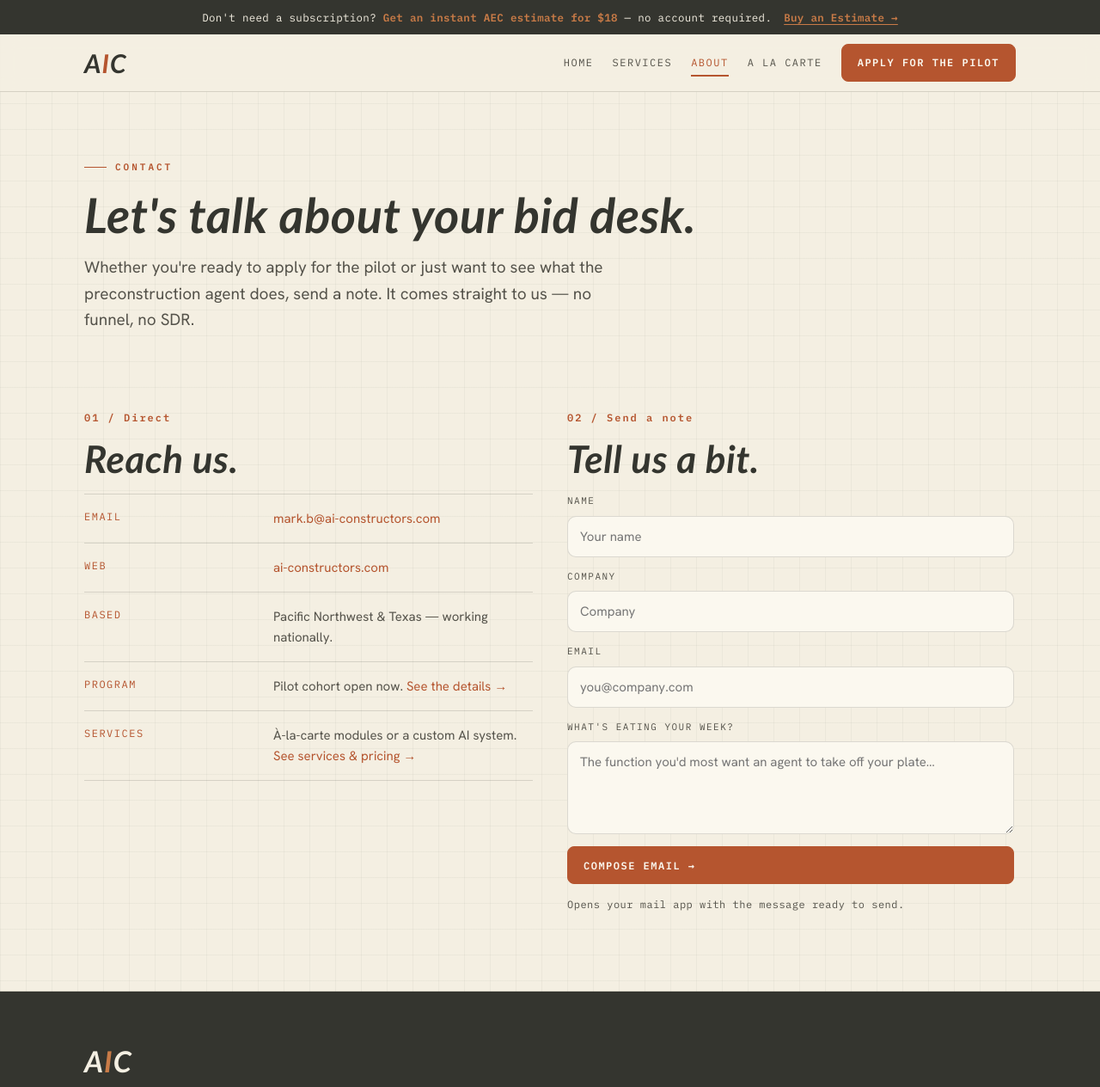
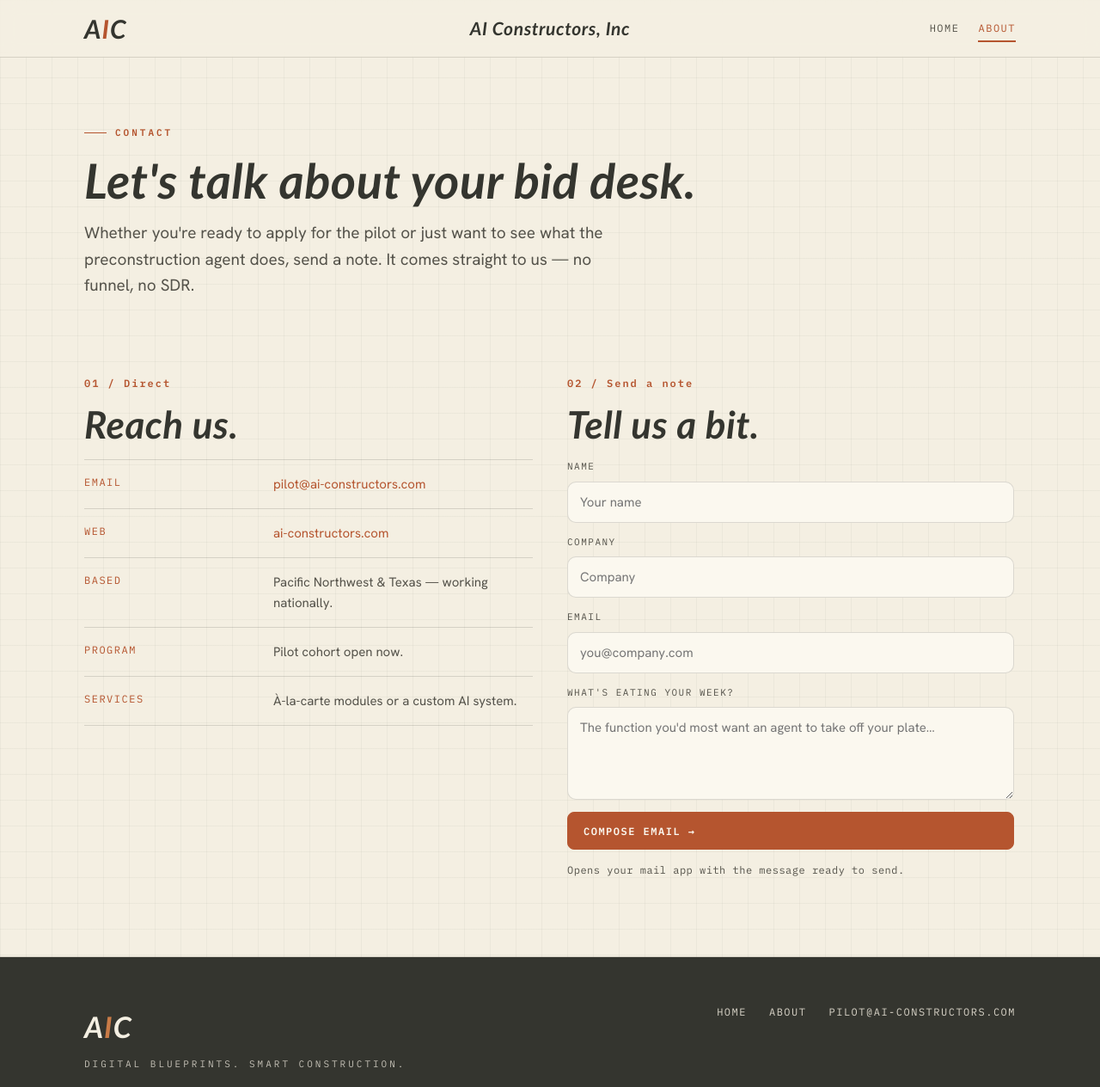
Before and after one commit to ai-constructors/aic-site, a plain HTML site: page contact.html in a window 1280 px wide. Shown: the top 1264 px of the page at 86% size. Drawn offline with Linux system fonts and the light colour scheme.

Commit message:
About page: nav to Home/About, pilot@ email, trim Reach us links, footer matches home

```diff
--- a/contact.html
+++ b/contact.html
@@ -50,7 +50,11 @@ p.lead{font-size:clamp(16px,1.6vw,19px);color:var(--ink-soft);max-width:60ch}
 /* header */
 header{position:sticky;top:0;z-index:40;backdrop-filter:blur(10px);
   background:rgba(244,239,226,.82);border-bottom:1px solid var(--line)}
-.nav{display:flex;align-items:center;justify-content:space-between;height:66px}
+.nav{display:flex;align-items:center;justify-content:space-between;height:66px;position:relative}
+.co-title{position:absolute;left:50%;top:50%;transform:translate(-50%,-50%);white-space:nowrap;pointer-events:none;
+  font-family:var(--tre);font-style:italic;font-weight:700;font-size:21px;letter-spacing:.6px;color:var(--ink)}
+@media(max-width:980px){.co-title{font-size:17px}}
+@media(max-width:680px){.co-title{display:none}}
 .brand{font-family:var(--tre);font-style:italic;font-weight:700;font-size:30px;letter-spacing:1px;color:var(--ink)}
 .brand .i{color:var(--copper)}
 .nav-links{display:flex;align-items:center;gap:22px}
@@ -195,16 +199,18 @@ footer{background:var(--ink);color:var(--paper);padding:54px 0 30px}
 @media(max-width:880px){.promo-bar-inner{padding:9px 16px;font-size:11.5px}}
 </style>
 </head><body>
+<!-- Instant Estimate promo bar — HIDDEN + DEACTIVATED 2026-08-11, matching the home page. Restore by uncommenting.
 <div class="promo-bar"><div class="wrap promo-bar-inner">
 <span>Don't need a subscription? <strong>Get an instant AEC estimate for $18</strong> — no account required.</span>
 <a class="promo-cta" href="https://portal.ai-constructors.com" target="_blank" rel="noopener">Buy an Estimate →</a>
 </div></div>
+-->
 
 <header><div class="wrap nav">
 <a class="brand" href="/">A<span class="i">I</span>C</a>
+<div class="co-title">AI Constructors, Inc</div>
 <button class="menu-toggle" aria-label="Menu" onclick="document.getElementById('nl').classList.toggle('open')">≡</button>
-<nav class="nav-links" id="nl"><a class="navlink" href="/">Home</a><a class="navlink" href="/services.html">Services</a><a class="navlink active" href="/contact.html">About</a><a class="navlink" href="/services.html#modules">A La Carte</a>
-<a class="btn" href="/pilot.html">Apply for the pilot</a></nav>
+<nav class="nav-links" id="nl"><a class="navlink" href="/">Home</a><a class="navlink active" href="/contact.html">About</a></nav>
 </div></header>
 
 <main>
@@ -217,11 +223,11 @@ footer{background:var(--ink);color:var(--paper);padding:54px 0 30px}
 <section class="block"><div class="wrap reveal split">
 <div class="rich"><span class="sec-no">01 / Direct</span><h2 style="margin-top:14px">Reach us.</h2>
 <div class="deflist" style="margin-top:8px">
-<div class="row"><div class="t">Email</div><div class="d"><a href="mailto:mark.b@ai-constructors.com" style="color:var(--copper)">mark.b@ai-constructors.com</a></div></div>
+<div class="row"><div class="t">Email</div><div class="d"><a href="mailto:pilot@ai-constructors.com" style="color:var(--copper)">pilot@ai-constructors.com</a></div></div>
 <div class="row"><div class="t">Web</div><div class="d"><a href="https://ai-constructors.com" style="color:var(--copper)">ai-constructors.com</a></div></div>
 <div class="row"><div class="t">Based</div><div class="d">Pacific Northwest &amp; Texas — working nationally.</div></div>
-<div class="row"><div class="t">Program</div><div class="d">Pilot cohort open now. <a href="/pilot.html" style="color:var(--copper)">See the details →</a></div></div>
-<div class="row"><div class="t">Services</div><div class="d">À-la-carte modules or a custom AI system. <a href="/services.html" style="color:var(--copper)">See services &amp; pricing →</a></div></div>
+<div class="row"><div class="t">Program</div><div class="d">Pilot cohort open now.</div></div>
+<div class="row"><div class="t">Services</div><div class="d">À-la-carte modules or a custom AI system.</div></div>
 </div></div>
 <div class="rich"><span class="sec-no">02 / Send a note</span><h2 style="margin-top:14px">Tell us a bit.</h2>
 <div class="form">
@@ -240,7 +246,7 @@ function sendNote(){
   var e=encodeURIComponent(document.getElementById('f_email').value||'');
   var m=encodeURIComponent(document.getElementById('f_msg').value||'');
   var body='Name%3A%20'+n+'%0ACompany%3A%20'+c+'%0AEmail%3A%20'+e+'%0A%0A'+m;
-  window.location.href='mailto:mark.b@ai-constructors.com?subject=AIC%20inquiry%20—%20'+c+'&body='+body;
+  window.location.href='mailto:pilot@ai-constructors.com?subject=AIC%20inquiry%20—%20'+c+'&body='+body;
 }
 </script>
 
@@ -248,7 +254,7 @@ function sendNote(){
 <footer><div class="wrap">
 <div class="foot-top">
 <div><div class="foot-brand">A<span class="i">I</span>C</div><div class="foot-tag">Digital blueprints. Smart construction.</div></div>
-<nav class="foot-nav"><a href="/">Home</a><a href="/services.html">Services</a><a href="/contact.html">About</a><a href="/services.html#modules">A La Carte</a><a href="/pilot.html">Pilot Program</a><a href="https://portal.ai-constructors.com" target="_blank" rel="noopener">Instant Estimate</a><a href="mailto:mark.b@ai-constructors.com">mark.b@ai-constructors.com</a></nav>
+<nav class="foot-nav"><a href="/">Home</a><a href="/contact.html">About</a><a href="mailto:pilot@ai-constructors.com">pilot@ai-constructors.com</a></nav>
 </div>
 <div class="foot-bot"><span>© 2026 AI-Constructors. AI systems for the AEC industry.</span><span><a href="https://ai-constructors.com">ai-constructors.com</a></span></div>
 </div></footer>
```
